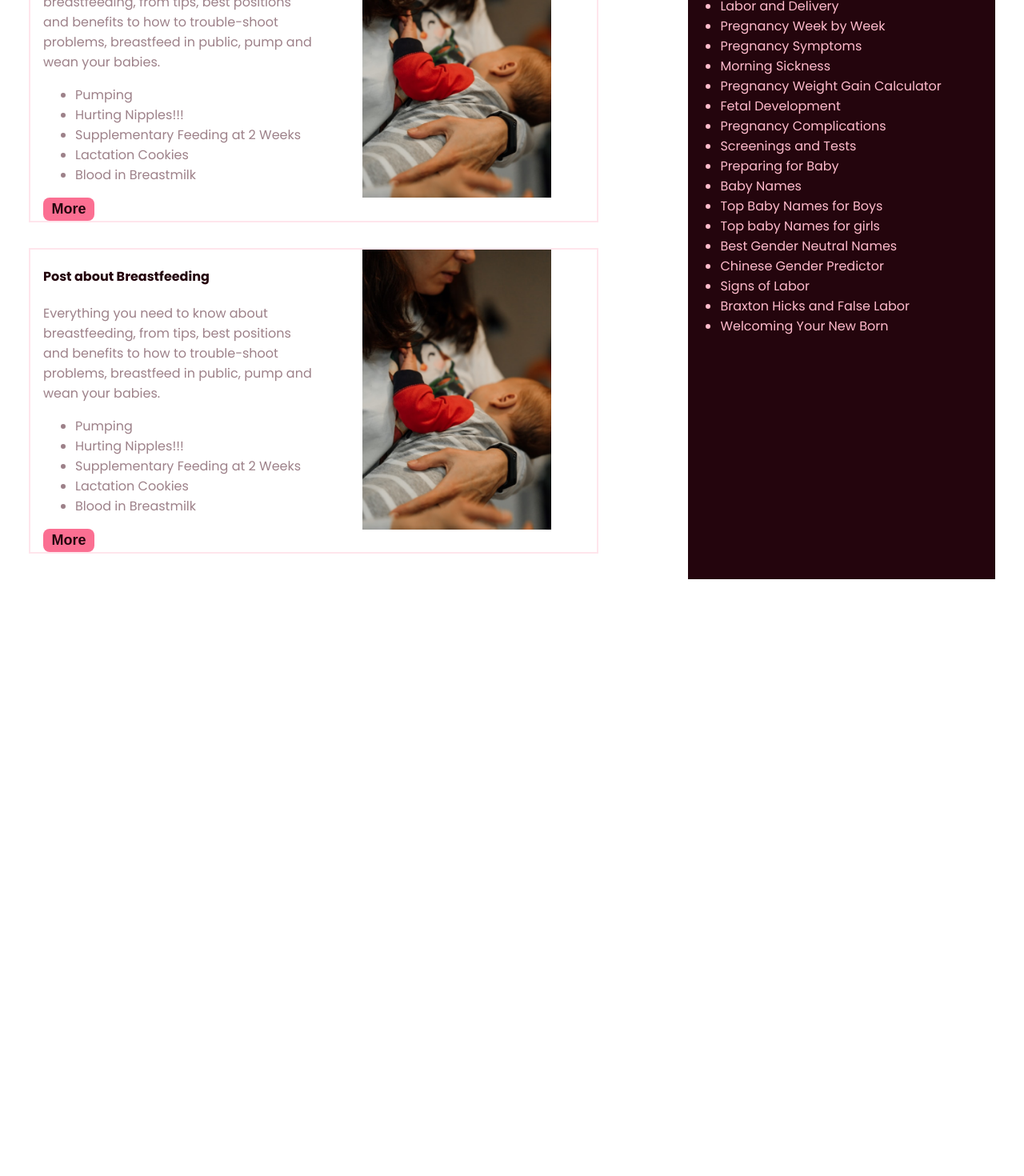
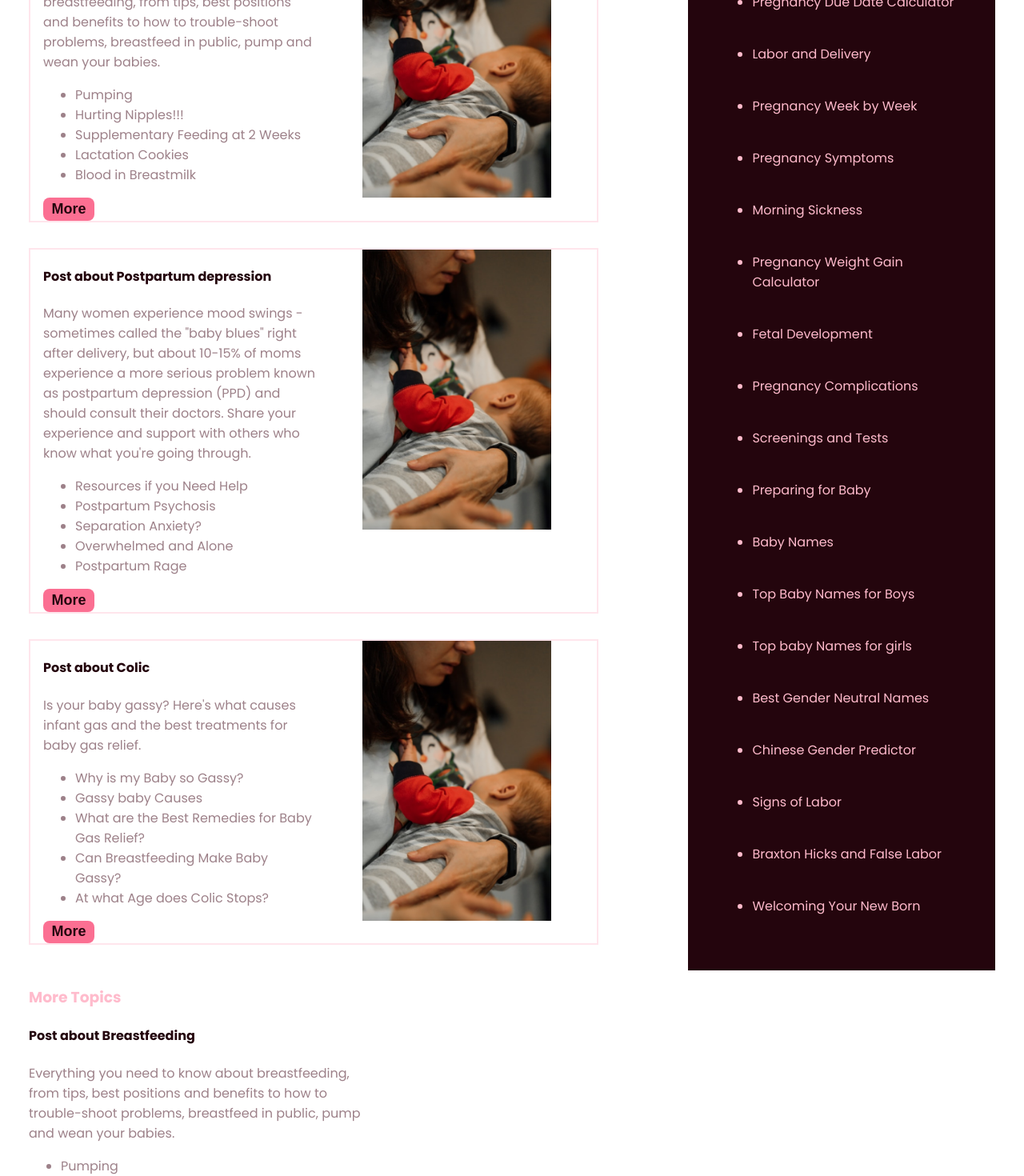
Before and after one commit to SafeEHA/Mom-aid, a React (Vite) app: page /community in a window 1280 px wide. Shown: the part 460-1930 px from the top of the page at 80% size. Before the commit the page ends 1192 px from the top, so only its background shows below. Built offline with nearby package versions, Linux system fonts and the light colour scheme.

Commit message:
created more topics

```diff
--- a/src/App.css
+++ b/src/App.css
@@ -177,6 +177,7 @@ object-fit: contain;
 
 .SideTab__list {
   color: var(--pink);
+  margin: 2.5em;
 }
 
 .CommunityPage__Content {
--- a/src/Components/CommunityPage.jsx
+++ b/src/Components/CommunityPage.jsx
@@ -1,8 +1,10 @@
 import { hotTopic } from "../data/hotTopic";
+import { moreTopic } from "../data/moreTopic";
 import CommunityNav from "./CommunityNav";
 import CommunitySearch from "./CommunitySearch";
 import CommunitySideTab from "./CommunitySideTab";
 import HotTopics from "./HotTopics";
+import MoreTopics from "./MoreTopics";
 
 function CommunityPage() {
   return (
@@ -31,10 +33,23 @@ function CommunityPage() {
               />
             ))}
           </div>
+
           <div className="CommunityPage__SideTab">
             <CommunitySideTab />
           </div>
+
         </div>
+        <h3 className="CommunityPage__title1">More Topics</h3>
+        <div className="moreTopics__container">
+            {moreTopic.map((topic, i) => (
+              <MoreTopics
+                key={i}
+                title={topic.title}
+                text={topic.text}
+                lists={topic.lists}
+              />
+            ))}
+          </div>
       </div>
     </div>
   );
--- a/src/Components/CommunitySideTab.jsx
+++ b/src/Components/CommunitySideTab.jsx
@@ -5,25 +5,25 @@ const CommunitySideTab = () => {
     <>
       <h2 className="SideTab__title">PREGNANCY</h2>
 
-      <ul className="SideTab__list">
-        <li>Pregnancy Due Date Calculator</li>
-        <li>Labor and Delivery</li>
-        <li>Pregnancy Week by Week</li>
-        <li>Pregnancy Symptoms</li>
-        <li>Morning Sickness</li>
-        <li>Pregnancy Weight Gain Calculator</li>
-        <li>Fetal Development</li>
-        <li>Pregnancy Complications</li>
-        <li>Screenings and Tests</li>
-        <li>Preparing for Baby</li>
-        <li>Baby Names</li>
-        <li>Top Baby Names for Boys</li>
-        <li>Top baby Names for girls</li>
-        <li>Best Gender Neutral Names</li>
-        <li>Chinese Gender Predictor</li>
-        <li>Signs of Labor</li>
-        <li>Braxton Hicks and False Labor</li>
-        <li>Welcoming Your New Born</li>
+      <ul className="SideTab__lists">
+        <li className="SideTab__list">Pregnancy Due Date Calculator</li>
+        <li className="SideTab__list">Labor and Delivery</li>
+        <li className="SideTab__list">Pregnancy Week by Week</li>
+        <li className="SideTab__list">Pregnancy Symptoms</li>
+        <li className="SideTab__list">Morning Sickness</li>
+        <li className="SideTab__list">Pregnancy Weight Gain Calculator</li>
+        <li className="SideTab__list">Fetal Development</li>
+        <li className="SideTab__list">Pregnancy Complications</li>
+        <li className="SideTab__list">Screenings and Tests</li>
+        <li className="SideTab__list">Preparing for Baby</li>
+        <li className="SideTab__list">Baby Names</li>
+        <li className="SideTab__list">Top Baby Names for Boys</li>
+        <li className="SideTab__list">Top baby Names for girls</li>
+        <li className="SideTab__list">Best Gender Neutral Names</li>
+        <li className="SideTab__list">Chinese Gender Predictor</li>
+        <li className="SideTab__list">Signs of Labor</li>
+        <li className="SideTab__list">Braxton Hicks and False Labor</li>
+        <li className="SideTab__list">Welcoming Your New Born</li>
       </ul>
     </>
   );
--- /dev/null
+++ b/src/Components/MoreTopics.jsx
@@ -0,0 +1,26 @@
+import feedingBaby from "../assets/feeding-baby.png";
+
+const MoreTopics = ({ title, text, lists }) => {
+  return (
+    <>
+      <div className="MoreTopics">
+        <div className="moreTopic__1">
+          <h4 className="CommunityPage__heading1">{title}</h4>
+          <p className="CommunityPage__text">
+            {text}
+          </p>
+          <ul className="MoreTopics__list">
+        {lists.map(list=><li key={list}>{list}</li>)}
+
+          </ul>
+          <button>More</button>
+        </div>
+        <div className="hotTopic__1__image">
+          <img src={feedingBaby} alt="feeding baby" />
+        </div>
+      </div>
+    </>
+  );
+};
+
+export default MoreTopics;
--- a/src/data/hotTopic.js
+++ b/src/data/hotTopic.js
@@ -12,14 +12,26 @@ export const hotTopic=[
     },
 
     {
-        title:"Post about Breastfeeding",
-        text:`Everything you need to know about breastfeeding, from tips,
-        best positions and benefits to how to trouble-shoot problems,
-        breastfeed in public, pump and wean your babies.`,
-        lists:[ "Pumping",
-        "Hurting Nipples!!!",
-        "Supplementary Feeding at 2 Weeks",
-        "Lactation Cookies",
-        "Blood in Breastmilk",]
-    }
+        title:"Post about Postpartum depression",
+        text:`Many women experience mood swings - sometimes called the "baby blues"
+        right after delivery, but about 10-15% of moms experience a more serious
+        problem known as postpartum depression (PPD) and should consult their doctors.
+        Share your experience and support with others who know what you're going through.`,
+        lists:[ "Resources if you Need Help",
+        "Postpartum Psychosis",
+        "Separation Anxiety?",
+        "Overwhelmed and Alone",
+        "Postpartum Rage",]
+    },
+
+    {
+        title:"Post about Colic",
+        text:`Is your baby gassy? Here's what causes infant gas
+        and the best treatments for baby gas relief.`,
+        lists:[ "Why is my Baby so Gassy?",
+        "Gassy baby Causes",
+        "What are the Best Remedies for Baby Gas Relief?",
+        "Can Breastfeeding Make Baby Gassy?",
+        "At what Age does Colic Stops?",]
+    },
 ]
--- /dev/null
+++ b/src/data/moreTopic.js
@@ -0,0 +1,13 @@
+export const moreTopic=[
+    {
+        title:"Post about Breastfeeding",
+        text:`Everything you need to know about breastfeeding, from tips,
+        best positions and benefits to how to trouble-shoot problems,
+        breastfeed in public, pump and wean your babies.`,
+        lists:[ "Pumping",
+        "Hurting Nipples!!!",
+        "Supplementary Feeding at 2 Weeks",
+        "Lactation Cookies",
+        "Blood in Breastmilk",]
+    },
+]
```
